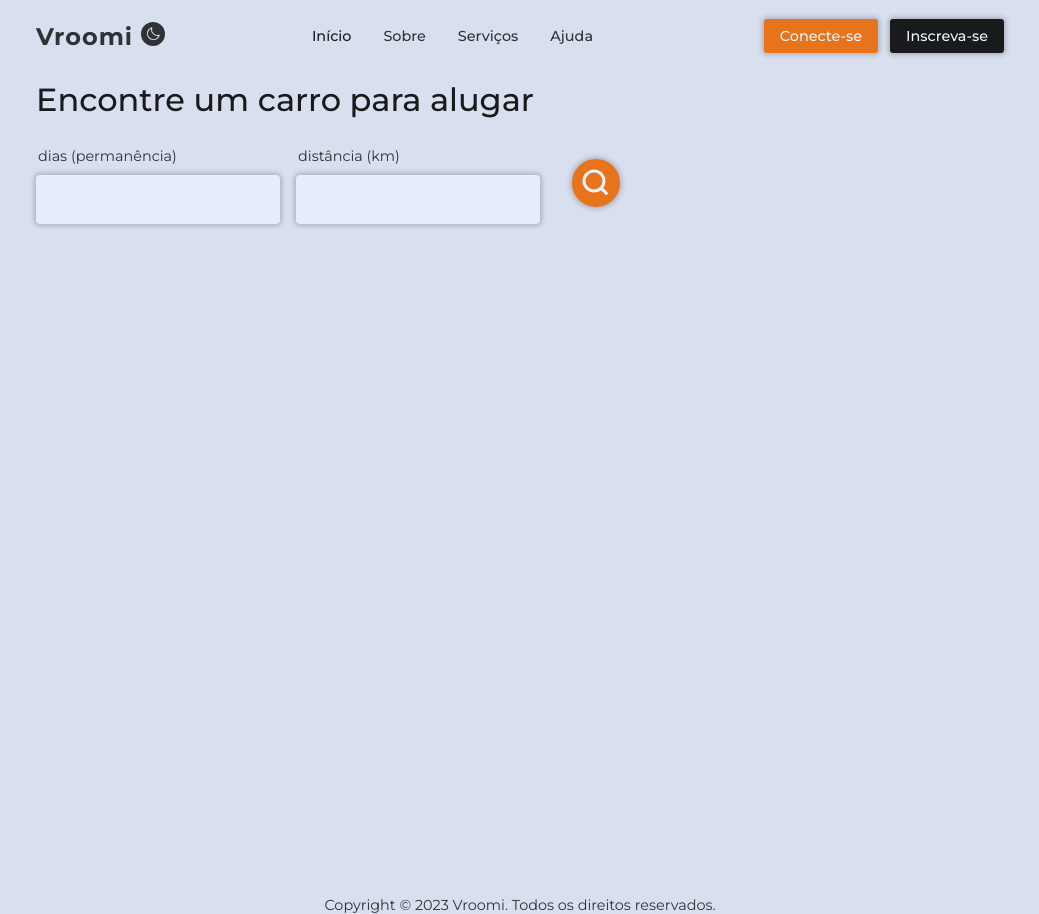
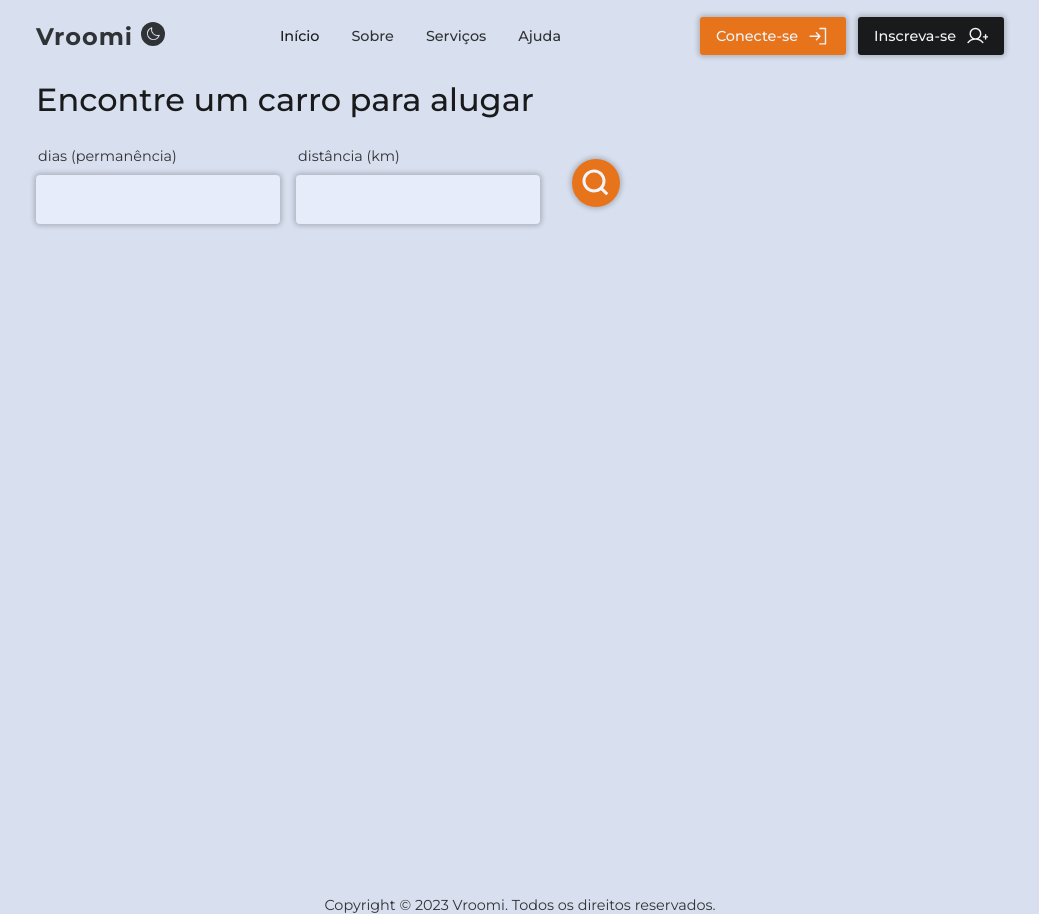
Before and after one commit to alisonsantosofc/vroomi-app, a Next.js app: page /rent in a window 1280 px wide. Shown: the whole page, without its empty margins (120-1159 px from the left). Built offline with nearby package versions, Linux system fonts and the light colour scheme.

Commit message:
style: update header

```diff
--- a/src/components/Header/index.tsx
+++ b/src/components/Header/index.tsx
@@ -1,6 +1,6 @@
 import { useState } from "react";
 import Link from "next/link";
-import { Briefcase, House, PaperPlaneTilt, SquaresFour, User, X } from "@phosphor-icons/react";
+import { Briefcase, House, PaperPlaneTilt, SignIn, SquaresFour, User, UserPlus, X } from "@phosphor-icons/react";
 
 import { ToggleDarkMode } from "../ToggleDarkMode";
 import { useDarkMode } from "../../hooks/useDarkMode";
@@ -86,7 +86,11 @@ export function Header() {
         </div>
 
         <div className="btn-container">
-          <Button size="small" className="nav-button signin">
+          <Button
+            size="small"
+            className="nav-button signin"
+            icon={<SignIn />}
+          >
             <Link
               href="/signin"
             >
@@ -94,7 +98,11 @@ export function Header() {
             </Link>
           </Button>
 
-          <Button size="small" className="nav-button signup">
+          <Button
+            size="small"
+            className="nav-button signup"
+            icon={<UserPlus />}
+          >
             <Link
               href="/signup"
             >
--- a/src/components/Header/styles.ts
+++ b/src/components/Header/styles.ts
@@ -194,6 +194,25 @@ export const HeaderContainer = styled.header`
     }
   }
 
+  @media screen and (max-width: 576px) {
+    .btn-container {
+      display: flex;
+      gap: 0.75rem;
+
+      .nav-button {
+        padding: 0.5rem;
+
+        a {
+          display: none;
+        }
+
+        svg {
+          margin: 0;
+        }
+      }
+    }
+  }
+
   /* For small devices */
   @media screen and (max-width: 350px) {
     nav {
```
